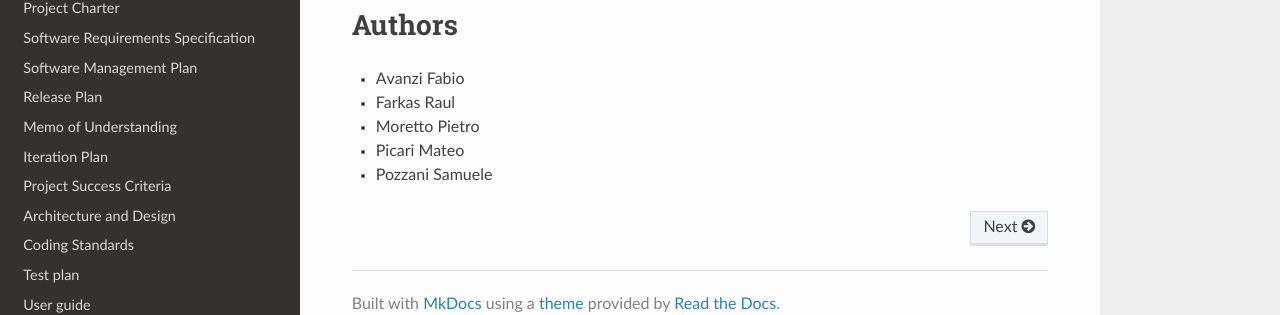
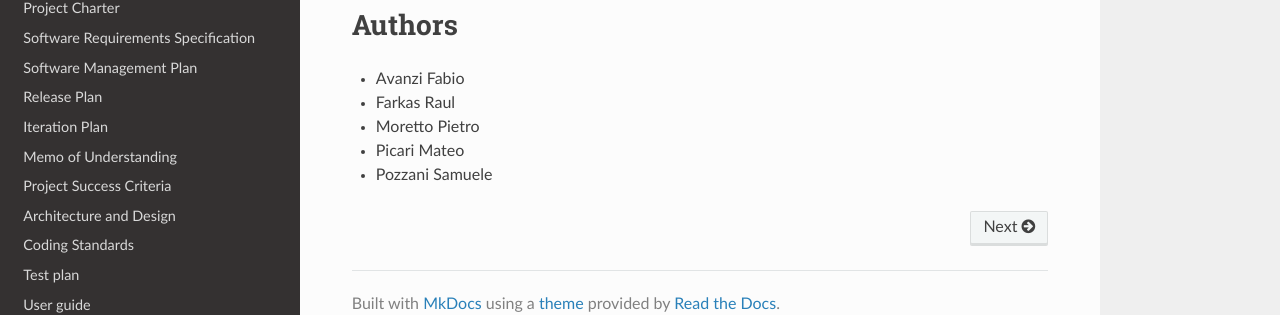
Before and after one commit to TrackyRaul/2020_5CI__team3_Farkas, an MkDocs documentation site: the page built from docs/index.md, in a window 1280 px wide. Shown: the part 202-517 px from the top of the page. Built offline with MkDocs 1.6.1, drawn with Linux system fonts in a browser that asks for light colours; nearby versions of some CDN libraries; part of the change alters nothing that is shown.

```diff
--- a/mkdocs.yml
+++ b/mkdocs.yml
@@ -7,8 +7,8 @@ nav:
     - 'Software Requirements Specification': 'software_requirements_specification.md'
     - 'Software Management Plan': 'software_management_plan.md'
     - 'Release Plan': 'release_plan.md'
+    - 'Iteration Plan': ''
     - 'Memo of Understanding': ''
-    - 'Iteration Plan': ''
     - 'Project Success Criteria': ''
     - 'Architecture and Design': 'architecture_and_design.md'
     - 'Coding Standards': 'coding_standards.md'
```
